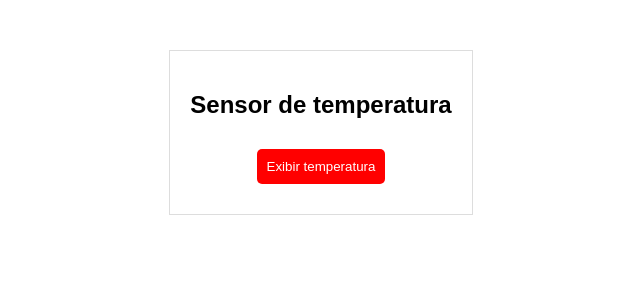
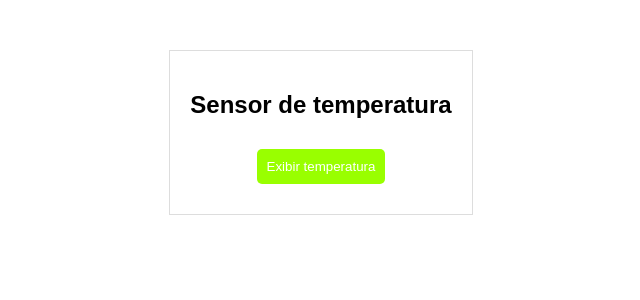
Before and after one commit to SwagMessiah02/server, a Flask app: page / in a window 1280 px wide. Shown: the top 300 px of the page, without its empty margins (319-959 px from the left). Run offline with Flask 3, Linux system fonts and the light colour scheme; data that the repository does not hold is empty.

Commit message:
Update styles.css

```diff
--- a/static/styles.css
+++ b/static/styles.css
@@ -13,7 +13,7 @@ body {
 .botao {
     margin: 10px;
     padding: 10px;
-    background: rgb(255, 0, 0);
+    background: rgb(153, 255, 0);
     color: white;
     border: none;
     cursor: pointer;
@@ -33,9 +33,8 @@ body {
 
 #mensagens {
     max-height: 300px;
-    overflow-y: auto;
     border: 1px solid #ddd;
     padding: 10px;
     background: #f4f4f4;
-    text-align: left;
+    text-align: center;
 }
```
